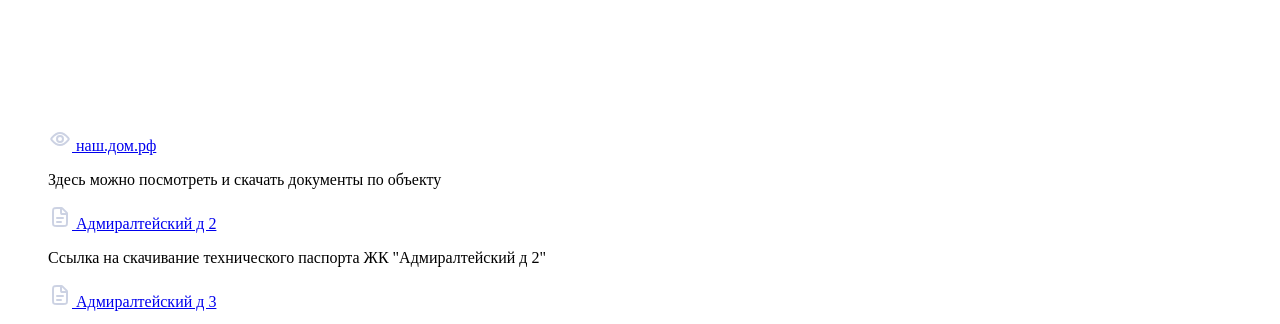
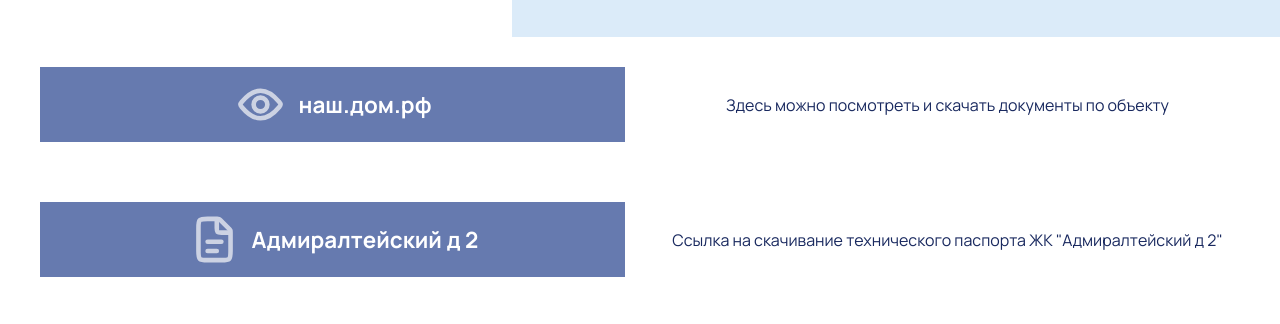
Before and after one commit to TrueMishamol/sitepreview, a plain HTML site: page admiralteyskiy/documents.html in a window 1280 px wide. Shown: the part 274-598 px from the top of the page. Drawn offline with Linux system fonts and the light colour scheme; the site is published under a folder, as on GitHub Pages, so addresses that start at the root find nothing.

Commit message:
Поправлены Стили

```diff
--- a/admiralteyskiy/documents.html
+++ b/admiralteyskiy/documents.html
@@ -4,7 +4,7 @@
     <meta charset="UTF-8">
     <meta http-equiv="X-UA-Compatible" content="IE=edge">
     <meta name="viewport" content="width=device-width, initial-scale=1.0">
-    <link href="/styles.css" rel="stylesheet">
+    <link href="styles.css" rel="stylesheet">
     <title>"Адмиралтейский" готовые квартиры в Красноармейском районе</title>
     <link rel="icon" href="favicon.svg" type="images/svg+xml">
     <link rel="shortcut icon" href="favicon.ico" sizes="16x16 32x32" type="image/vnd.microsoft.icon">
```
Also changed, not shown: admiralteyskiy/index.html (+1 -1 lines).
